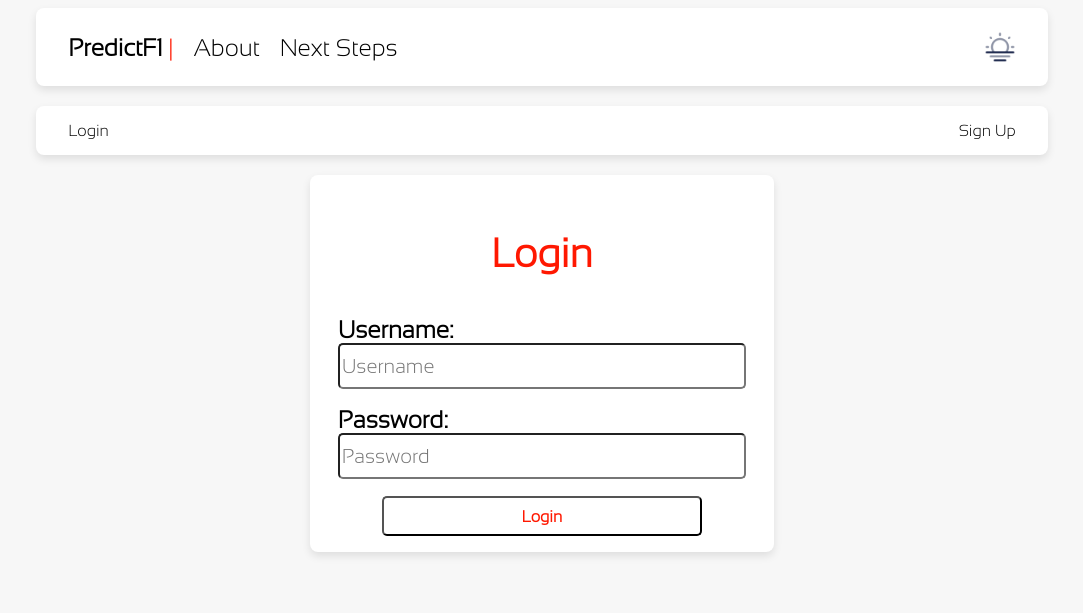
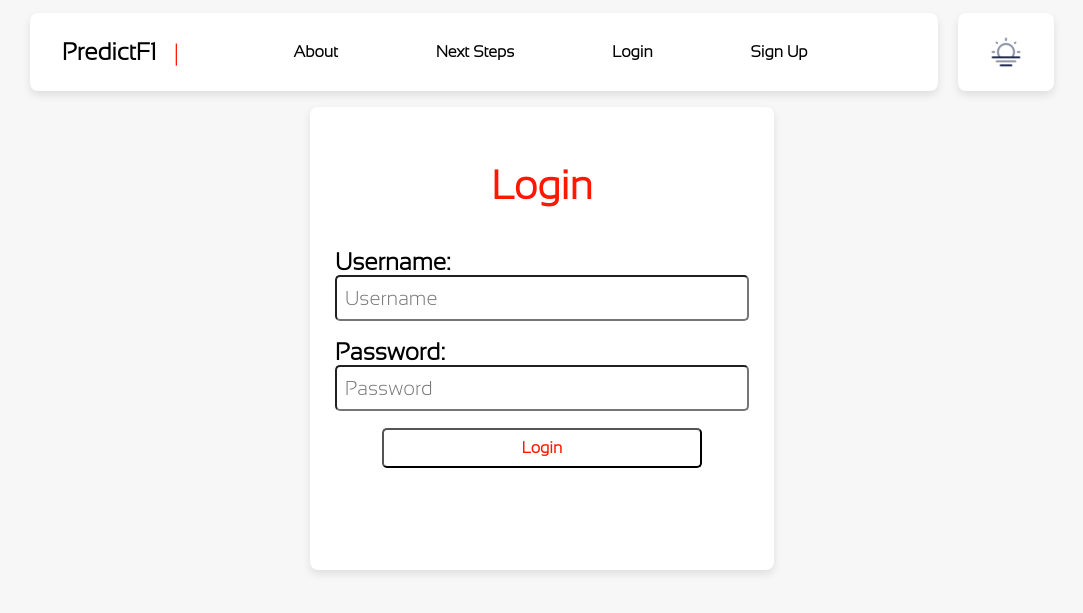
Before and after one commit to DavidMead182/f1MachineLearning, a Django app: page /F1Prediction/login in a window 1280 px wide. Shown: the top 613 px of the page, without its empty margins (98-1181 px from the left). Run offline with Django 5.2, Linux system fonts and the light colour scheme.

Commit message:
refactoring the nav bar for better use on smaller screens, and some bug fixes

```diff
--- a/webapp/f1PredictionProject/F1PredictionWebApp/static/base.css
+++ b/webapp/f1PredictionProject/F1PredictionWebApp/static/base.css
@@ -6,6 +6,7 @@
 body {
     font-family:  site-font;
     transition: background-color 0.3s, color 0.3s;
+    margin: 1% 10% 0% 10%; /* Top, right, bottom, left */
 }
 
 .light-mode {
@@ -52,6 +53,7 @@ body {
 .link {
     text-decoration: none; /* Removes underline */
     color: inherit; /* Makes the color the same as the parent element */
+    font-weight: bold;
 }
 
 .link:hover, .link:focus {
@@ -63,16 +65,15 @@ body {
     text-align: center;
 }
 
-.card{
+.navbar {
+    display: flex;
+    /* justify-content: space-between; */
+}
+
+.nav-card {
     /* background-color: #ffff; */
     border-radius: 8px;
     padding: 0 2em 0 2em; /* Top, right, bottom, left */
-    margin: 0% 10% 0% 10%; /* Top, right, bottom, left */
-}
-
-.navbar {
-    display: flex;
-    justify-content: space-between;
 }
 
 .profile-image {
@@ -148,6 +149,7 @@ body {
     font-family: site-font;
     width: 20em;
     font-size: 2.5vh;
+    padding-left: 1vh;
 }
 
 .form-title{
--- a/webapp/f1PredictionProject/F1PredictionWebApp/templates/base.html
+++ b/webapp/f1PredictionProject/F1PredictionWebApp/templates/base.html
@@ -8,6 +8,13 @@
     <title>PredictF1 - {% block title %} {% endblock %}</title>
 
     <script>
+        document.addEventListener("DOMContentLoaded", function() {
+            var theme = localStorage.getItem("theme");
+            if (theme) {
+            applyTheme(theme);
+            }
+        });
+
         function toggleTheme() {
             var themeImage = document.getElementById("theme_switch");
             var profileImage = document.getElementById("profile_image");
@@ -15,9 +22,44 @@
             var currentSrc = themeImage.src;
             var currentFilename = currentSrc.split('/').pop();
             var body = document.body;
-            var cards = document.querySelectorAll('.card');
+            var cards = document.querySelectorAll('.nav-card');
 
             if (currentFilename === "sun.png") {
+            themeImage.src = "{% static 'moon.png' %}";
+            if (profileImage) {
+                profileImage.src = "{% static 'light-profile-icon.png' %}";
+            }
+            body.classList.remove('light-mode');
+            body.classList.add('dark-mode');
+            cards.forEach(function(card) {
+                card.classList.remove('light');
+                card.classList.add('dark');
+            });
+            localStorage.setItem("theme", "dark-mode");
+            } else {
+            themeImage.src = "{% static 'sun.png' %}";
+            if (profileImage) {
+                profileImage.src = "{% static 'profileicon.png' %}";
+            }
+            body.classList.remove('dark-mode');
+            body.classList.add('light-mode');
+            cards.forEach(function(card) {
+                card.classList.remove('dark');
+                card.classList.add('light');
+            });
+            localStorage.setItem("theme", "light-mode");
+            }
+
+            return false;
+        }
+
+        function applyTheme(theme) {
+            var themeImage = document.getElementById("theme_switch");
+            var profileImage = document.getElementById("profile_image");
+            var body = document.body;
+            var cards = document.querySelectorAll('.nav-card');
+
+            if (theme === "dark-mode") {
             themeImage.src = "{% static 'moon.png' %}";
             if (profileImage) {
                 profileImage.src = "{% static 'light-profile-icon.png' %}";
@@ -40,47 +82,119 @@
                 card.classList.add('light');
             });
             }
-
-            return false;
         }
     </script>
 
 </head>
 
 <body class="light-mode">
-    <div class="card light">
-        <div class="navbar centre-vert">
-            <div class = "navbar centre-vert">
+
+    <div class="navbar">
+        <div class="nav-card light navbar centre-vert" style="width: 100%;">
             <a  href="{% url 'index' %}" class ="link header"><p class="button-red">PredictF1</p></a>
-            <p class="centre-vert" style="padding-right: 20px; padding-left: 5px; color: #FF1801; font-size: 25px;">|<p>
-            <a href="{% url 'login' %}" class ="link smallheader"><p class="button-red">About</p></a>
-            <div style="margin-right: 20px;"></div>
-            <a href="{% url 'login' %}" class ="link smallheader"><p class="button-red">Next Steps</p></a>
+            <div style="margin-right: 2%;"></div>
+
+            <p class="centre-vert" style="padding-right: 2%;color: #FF1801; font-size: 25px;">|<p>
+
+
+            <div id="dropdown-div" class="navbar centre-vert" style="width: 100%;justify-content: space-evenly;">
+                <a href="{% url 'about' %}" class ="link button-red"><p class="button-red">About</p></a>
+
+                <a href="{% url 'nextSteps' %}" class ="link button-red"><p class="button-red">Next Steps</p></a>
+
+                {% if not user.is_authenticated %}
+
+                    <a href="{% url 'login' %}" class ="link button-red"><p>Login</p></a>
+
+                    <a href="{% url 'signup' %}" class ="link button-red"><p>Sign Up</p></a>
+                {% endif %}
             </div>
-            <div class="navbar centre-vert">
+
+        </div>
+        <div style="margin-right: 2%;"></div>
+
+        <div class="nav-card navbar light centre-vert" style="justify-content: space-evenly;">
             {% if user.is_authenticated %}
-                    <a href="{% url 'logout' %}" class ="link"><p><img id="profile_image" class="profile-image" src="{% static 'profileicon.png' %}" alt="Profile Picture"></a></p>
+            <a href="{% url 'logout' %}" class ="link" style="padding-right: 20%;"><img id="profile_image" class="profile-image" src="{% static 'profileicon.png' %}" alt="Profile Picture"></a>
             {% endif %}
-                <div style="margin-right: 20px;"></div>
             <img class="profile-image" id="theme_switch" src="{% static 'sun.png' %}" alt="Theme Image" onmouseup="toggleTheme()">
         </div>
     </div>
-    </div>
 
-    <div style="margin-top: 20px;"></div>
-    {% if not user.is_authenticated %}
-    <div class="card light">
-        <div class="navbar centre-vert centre">
-            <a href="{% url 'login' %}" class ="link button-red"><p>Login</p></a>
-            <a href="{% url 'signup' %}" class ="link button-red"><p>Sign Up</p></a>
-        </div>
-    </div>
-    {% endif %}
-    <div style="margin-top: 20px;"></div>
+    <div style="margin-top: 2vh;margin-bottom: 2vh;">
     {% block content %}
     {% endblock %}
+    </div>
     <footer>
     </footer>
 
 </body>
 </html>
+
+<!-- <div class="dropdown">
+                <button class="dropbtn">Menu</button>
+                <div class="dropdown-content">
+                    <a href="{% url 'about' %}">About</a>
+                    <a href="{% url 'nextSteps' %}">Next Steps</a>
+                    {% if user.is_authenticated %}
+                        <a href="{% url 'logout' %}">Logout</a>
+                    {% else %}
+                        <a href="{% url 'login' %}">Login</a>
+                        <a href="{% url 'signup' %}">Sign Up</a>
+                    {% endif %}
+                </div>
+            </div>
+
+            <style>
+                .dropdown {
+                    display: none;
+                }
+
+                @media screen and (max-width: 600px) {
+                    .navbar.centre-vert > a,
+                    .navbar.centre-vert > div {
+                        display: none;
+                    }
+
+                    .dropdown {
+                        display: block;
+                    }
+                }
+
+                .dropbtn {
+                    background-color: #FF1801;
+                    color: white;
+                    padding: 16px;
+                    font-size: 16px;
+                    border: none;
+                    cursor: pointer;
+                }
+
+                .dropdown-content {
+                    display: none;
+                    position: absolute;
+                    background-color: #f9f9f9;
+                    min-width: 160px;
+                    box-shadow: 0px 8px 16px 0px rgba(0,0,0,0.2);
+                    z-index: 1;
+                }
+
+                .dropdown-content a {
+                    color: black;
+                    padding: 12px 16px;
+                    text-decoration: none;
+                    display: block;
+                }
+
+                .dropdown-content a:hover {
+                    background-color: #f1f1f1;
+                }
+
+                .dropdown:hover .dropdown-content {
+                    display: block;
+                }
+
+                .dropdown:hover .dropbtn {
+                    background-color: #3e8e41;
+                }
+            </style> -->
--- a/webapp/f1PredictionProject/F1PredictionWebApp/templates/registration/login.html
+++ b/webapp/f1PredictionProject/F1PredictionWebApp/templates/registration/login.html
@@ -3,8 +3,8 @@
 {% block title %}Login{% endblock %}
 
 {% block content %}
-<div class="centreDiv">
-    <div class="card light card-top-bottom centreDiv" style="width: 25em;">
+<div class="centreDiv centre-vert">
+    <div class="nav-card light card-top-bottom centreDiv centre-vert" style="width: 25em; padding-bottom: 10%;">
         <!-- Login form -->
         <form method="POST" action="">
             {% csrf_token %}
--- a/webapp/f1PredictionProject/F1PredictionWebApp/templates/registration/signup.html
+++ b/webapp/f1PredictionProject/F1PredictionWebApp/templates/registration/signup.html
@@ -4,7 +4,7 @@
 
 {% block content %}
 <div class="centreDiv">
-    <div class="card light card-top-bottom centreDiv" style="width: 25em;">
+    <div class="nav-card light card-top-bottom centreDiv" style="width: 25em;padding-bottom: 5%;">
         <form action="" method="POST">
             <p class="smallheader centre form-title">Sign Up</p>
             {% csrf_token %}
--- a/webapp/f1PredictionProject/F1PredictionWebApp/urls.py
+++ b/webapp/f1PredictionProject/F1PredictionWebApp/urls.py
@@ -8,5 +8,6 @@ urlpatterns = [
     path("login", views.user_login,name="login"),
     path("signup", views.signup,name='signup'),
     path("logout", views.logouts,name='logout'),
-
+    path("about", views.about_page,name='about'),
+    path("next-steps", views.nextSteps,name='nextSteps'),
 ]
--- a/webapp/f1PredictionProject/F1PredictionWebApp/views.py
+++ b/webapp/f1PredictionProject/F1PredictionWebApp/views.py
@@ -49,12 +49,18 @@ def signup(request):
             return redirect('login')
 
     context = {'form': form}
-    messages.info(request, 'Username or password is incorrect')
+    # messages.info(request, 'Username or password is incorrect')
     return render(request, 'registration/signup.html', context)
 
 def logouts(request):
     logout(request)
     return redirect('index')
+
+def about_page(request):
+    return render(request, 'about.html')
+
+def nextSteps(request):
+    return render(request, 'nextSteps.html')
 
 
 from django.contrib.auth.views import PasswordResetView
```
Also changed, not shown: webapp/f1PredictionProject/F1PredictionWebApp/templates/about.html (added, +8 -0 lines), webapp/f1PredictionProject/F1PredictionWebApp/templates/index.html (+1 -6 lines), webapp/f1PredictionProject/F1PredictionWebApp/templates/nextSteps.html (added, +8 -0 lines), webapp/f1PredictionProject/db.sqlite3. Lines whose indentation alone changed are shown as unchanged.
